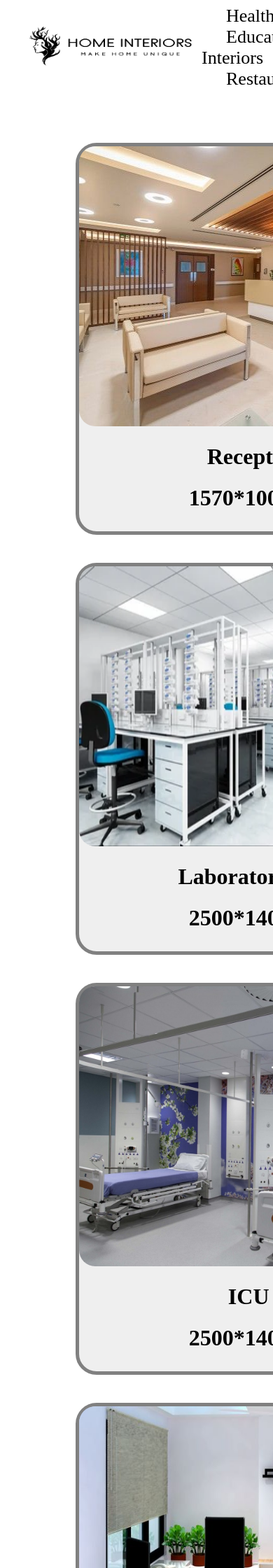
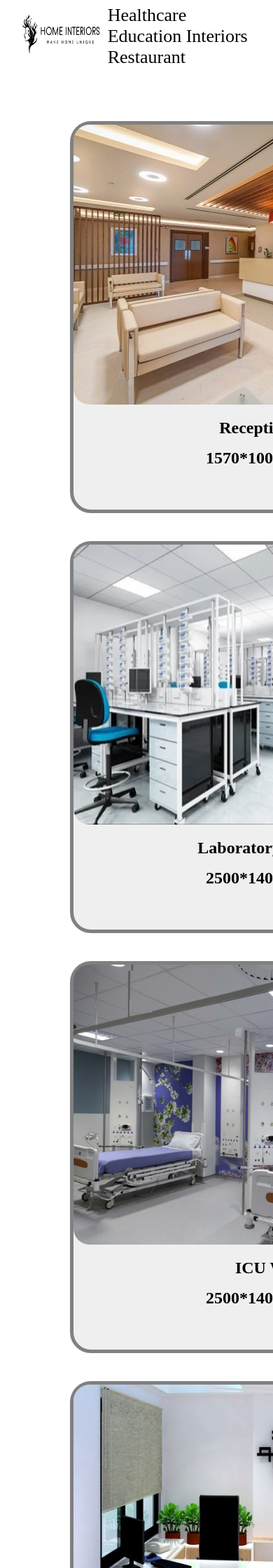
Before and after one commit to Harith252002/home-interiors-django, a Django app: page /category/business_cateogries/1/ in a window 390 px wide; the page is wider, and only the part inside the window is pictured. Shown: the top 2240 px of that part at 70% size. Run offline with Django 5.2, Linux system fonts and the light colour scheme; data comes from the database, SQL or seed files in the repository.

Commit message:
Update bus.css

```diff
--- a/static/bus.css
+++ b/static/bus.css
@@ -142,3 +142,38 @@ footer{
     top: 2350px;
     width: 100%;
 }
+/* Default styles for desktop */
+body {
+    font-size: 16px;
+    max-width: 1200px;
+    margin: auto;
+}
+
+/* Responsive styles for tablets */
+@media (max-width: 768px) {
+    body {
+        font-size: 14px;
+    }
+    .container {
+        width: 90%;
+    }
+}
+
+/* Responsive styles for mobile phones */
+@media (max-width: 480px) {
+    body {
+        font-size: 12px;
+    }
+    .container {
+        width: 95%;img {
+    max-width: 100%;
+    height: auto;
+    display: block;
+}
+
+    }
+    img {
+        max-width: 100%;
+        height: auto;
+    }
+}
```
